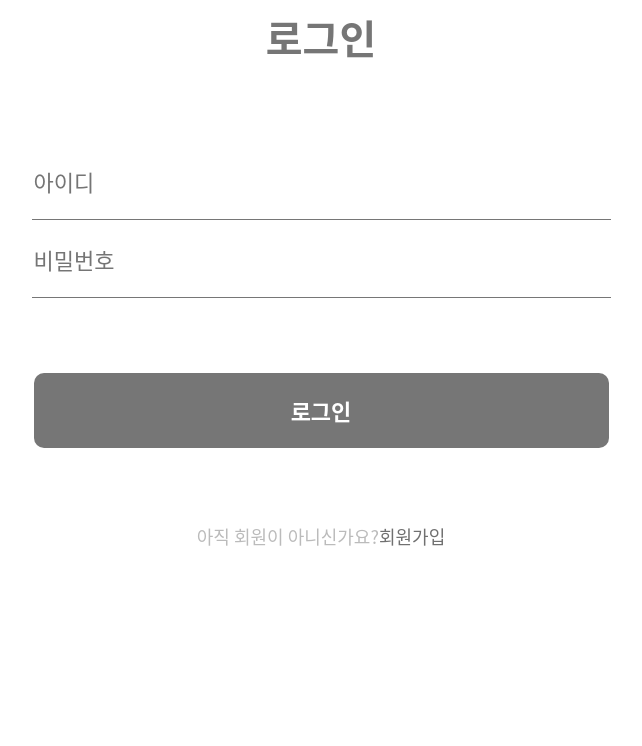
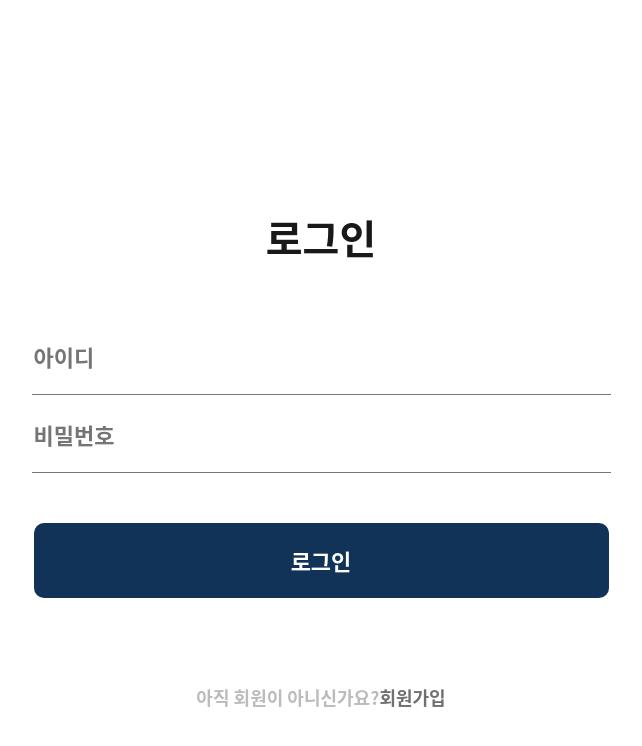
Before and after one commit to jjmmll0727/5th-mini-team3-web, a Next.js app in the folder team3_mini/Frontend/: page /login in a window 1280 px wide. Shown: the top 746 px of the page, without its empty margins (319-961 px from the left). Built offline with nearby package versions, Linux system fonts and the light colour scheme.

Commit message:
login page 수정

```diff
--- a/team3_mini/Frontend/pages/login.js
+++ b/team3_mini/Frontend/pages/login.js
@@ -1,84 +1,81 @@
 import React from 'react';
+import styled from "@emotion/styled";
+const App=styled.div`
+  display: flex;
+  flex-direction: column;
+  justify-content: center;
+  font: normal normal 900 40px/59px Noto Sans CJK KR;
 
 
-const login = () =>(
+  label{
+    margin-top:200px;
+    text-align:center;
+    color: #191919;
+    font-size:40px;
+    marginBottom: 75px;
+    margin-bottom:50px;
+  }
 
+  span{
+    letterspacing: -0.45px;
+    color: #BBBBBB;
+    display: flex;
+    justify-content: center;
+    font-size:18px;
 
+    span{
+      letterspacing: -0.45px;
+      color: #707070;
+      font-size:18px;
+    }
+  }
+  input{
+    border: none;
+    border-bottom: 1px solid #767676;
+    letterspacing: -0.55px;
+    width: 575px;
+    height: 75px;
+    font: normal normal bold 22px/33px Noto Sans CJK KR;
+  }
 
+`;
+const Login=styled.div`
+  display: flex;
+  justify-content: center;
 
-      <><div style={{ textAlign: "center" }}>
-          <label style={{
-            fontsize:"40px",
-            color:"#767676",
-            font: "normal normal 900 40px/59px Noto Sans CJK KR",
-            letterspacing: "-1px",
-            opacity: 1,
-            }}>
-              로그인
-          </label>
-          <div style={{
-            fontsize:"22px",
-            marginTop: "75px"}}>
-            <div style={{
-              color: "#BBBBBB",
-              }}>
-              <input style={{
-                    border: "none",
-                    borderBottom: "1px solid #767676",
-                    font: "normal normal normal 22px/33px Noto Sans CJK KR",
-                    letterspacing: "-0.55px",
-                    width: "575px",
-                    height: "75px",}}
-                type="text"
-                placeholder="아이디"
-                name="id"
-                id="id" /> <br />
-              <input style={{
-                    border: "none",
-                    borderBottom: "1px solid #767676",
-                    font: "normal normal normal 22px/33px Noto Sans CJK KR",
-                    letterspacing: "-0.55px",
-                    width: "575px",
-                    height: "75px",}}
-                type="password"
-                placeholder="비밀번호"
-                name="pw"
-                id="pw" /> <br />
-          </div>
-          <button style={{
-            width: "575px",
-            height: " 75px",
-            backgroundColor: "#767676",
-            border: "none",
-            borderRadius: "10px",
-            opacity:1,
-            color: "#FFFFFF",
-            font: "normal normal bold 22px/33px Noto Sans CJK KR",
-            marginTop: "75px"
-            }}>
-            로그인
-            </button>
-          </div>
-          <p style={{
-                fontsize:"18px",
-                font: "normal normal normal 18px/27px Noto Sans CJK KR",
-                marginTop: "75px"
-                }}>
-            <span style={{
-                letterspacing: "-0.45px",
-                color: "#BBBBBB"}}>
-                아직 회원이 아니신가요?
-            </span>
-            <span style={{
-              letterspacing: "-0.45px",
-              color: "#707070"}}>
-              회원가입
-            </span>
-          </p>
-      </div>
-    </>
+`;
+const Bstyle=styled.div`
+  display: flex;
+  justify-content: center;
+  margin-top:50px;
+  margin-bottom:70px;
+
+  button{
+    font: normal normal bold 22px/33px Noto Sans CJK KR;
+    width: 575px;
+    height: 75px;
+    border: none;
+    border-radius: 10px;
+    color: #FFFFFF;
+    background-color:#113358;
+  }
+
+`;
+
+const Test = () =>(
+  <App>
+      <label>로그인 </label>
+    <Login>
+      <input  type="text" placeholder="아이디"/>
+    </Login>
+    <Login>
+      <input type="password" placeholder="비밀번호"/>
+    </Login>
+    <Bstyle >
+      <button>로그인</button>
+    </Bstyle>
+    <span > 아직 회원이 아니신가요? <span> 회원가입</span> </span>
+  </App>
 
 );
-
-
-export default login;
+export default Test;
```
